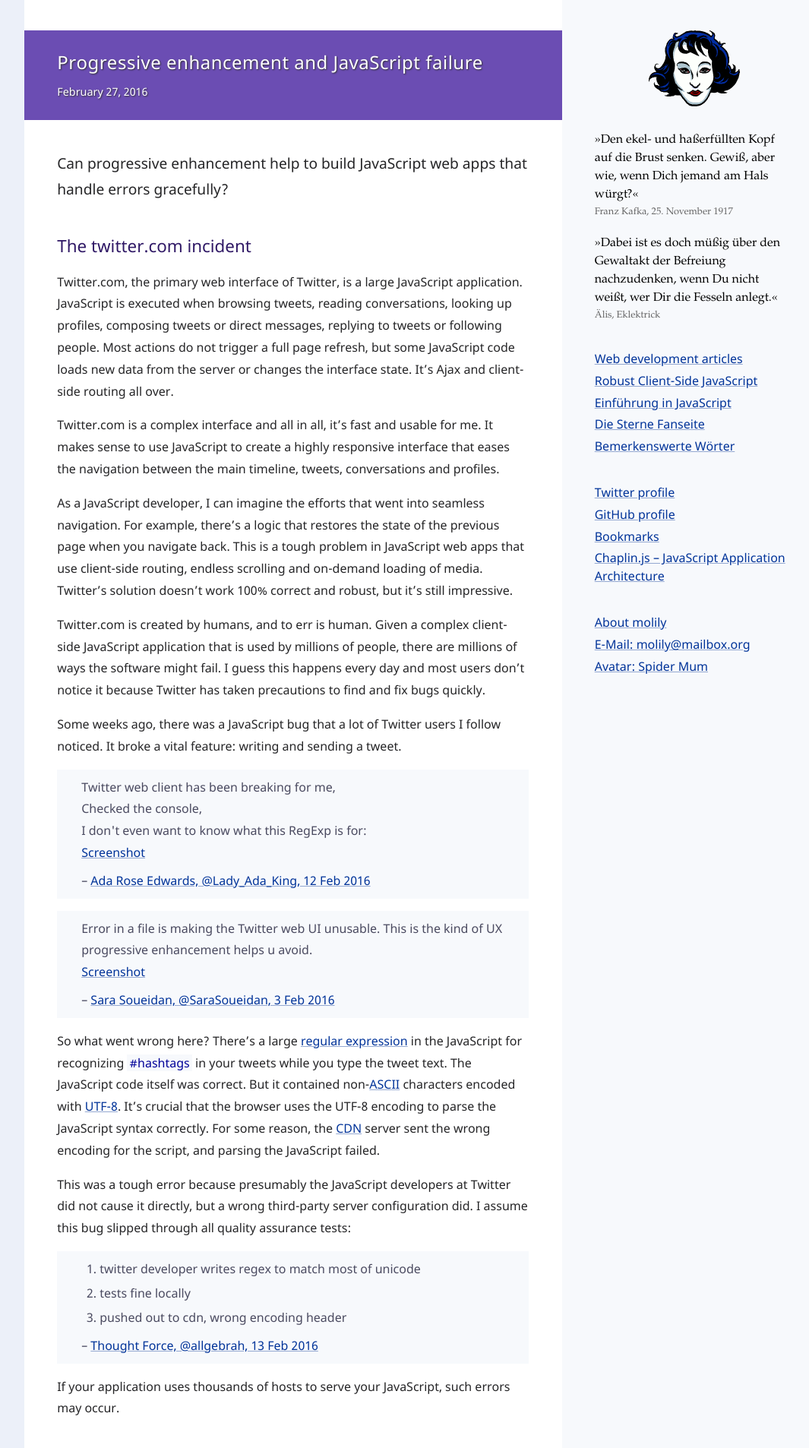
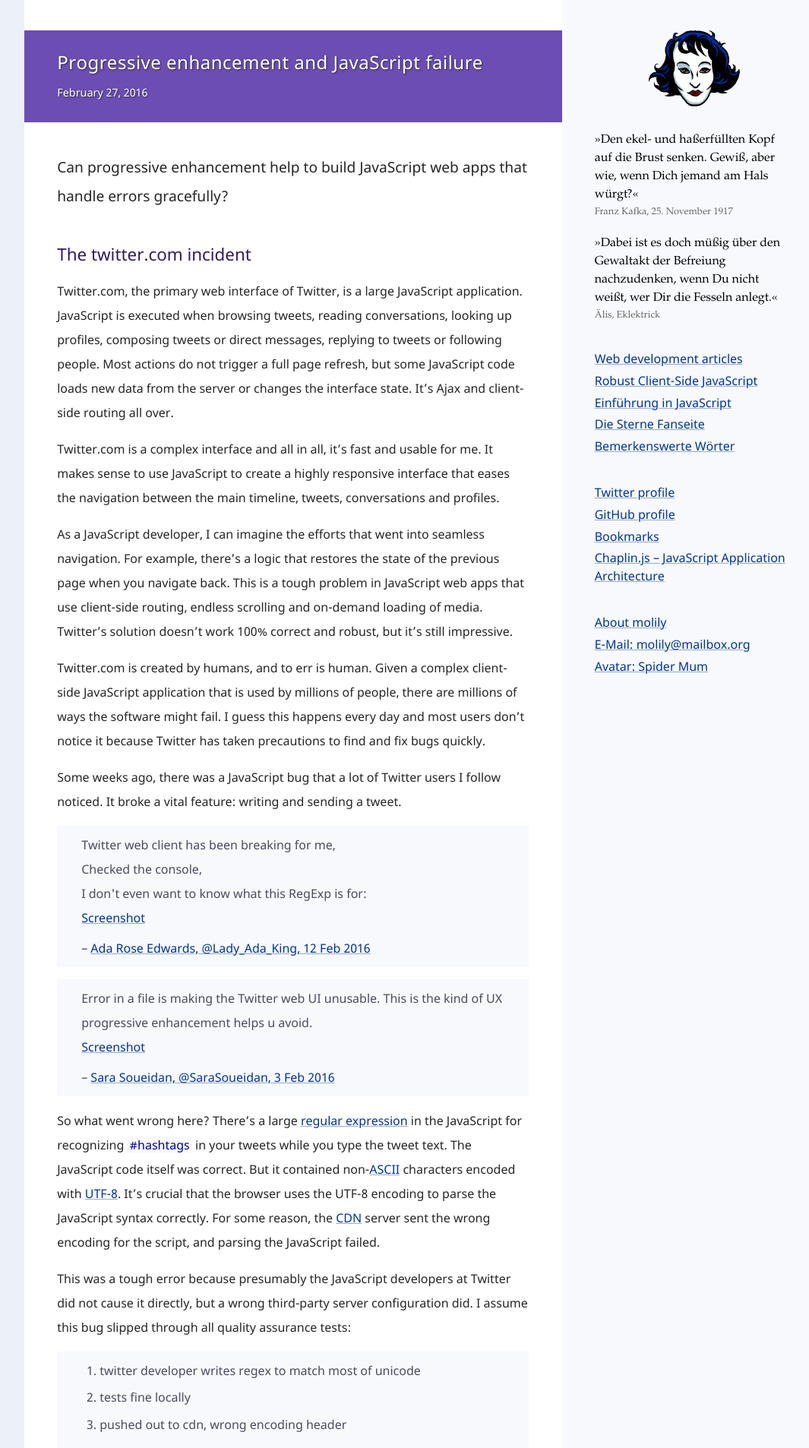
Before and after one commit to molily/molily.de, a Jekyll site: the page built from _posts/2016-02-27-javascript-failure.md, in a window 1280 px wide. Shown: the top 1906 px of the page at 76% size, without its empty margins (80-1145 px from the left). Built offline with Jekyll 4.4.1, drawn with Linux system fonts in a browser that asks for light colours.

Commit message:
Larger line-height and book text width

```diff
--- a/_sass/content.scss
+++ b/_sass/content.scss
@@ -189,6 +189,7 @@
   background-color: $highlight-background-color;
   overflow: auto;
   font-size: 90%;
+  line-height: 1.8;
 }
 
 pre, code, samp {
--- a/_sass/variables.scss
+++ b/_sass/variables.scss
@@ -47,5 +47,5 @@
 
 $citation-font: 'Century Schoolbook', 'Book Antiqua', 'Palatino Linotype', Didot, 'URW Palladio L', Georgia, serif;
 
-$content-line-height: 1.8;
+$content-line-height: 2;
 $heading-line-height: 1.5;
--- a/css/book.scss
+++ b/css/book.scss
@@ -20,7 +20,7 @@
 
 $breakpoint-large: 55rem;
 $toc-width: 25rem;
-$main-max-width: 39rem;
+$main-max-width: 40rem;
 
 /**
  * @section Mixins
```
